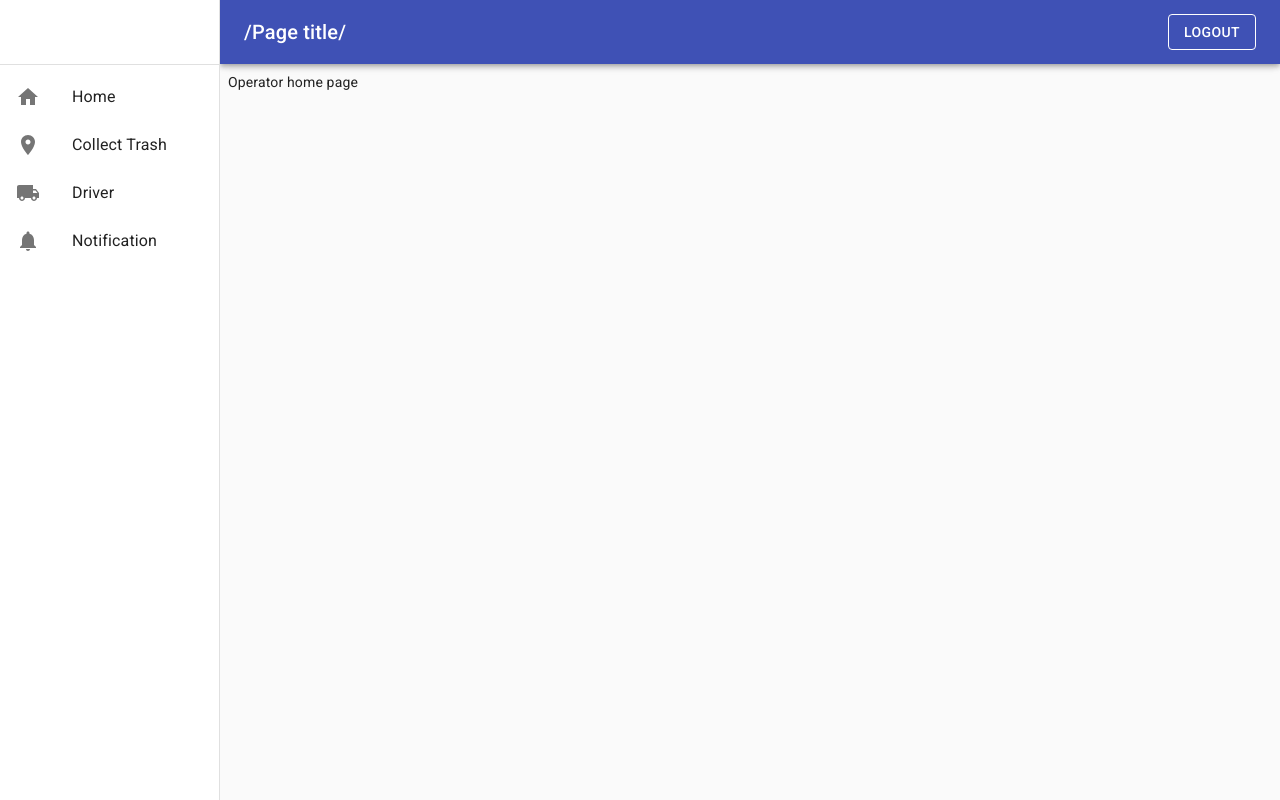
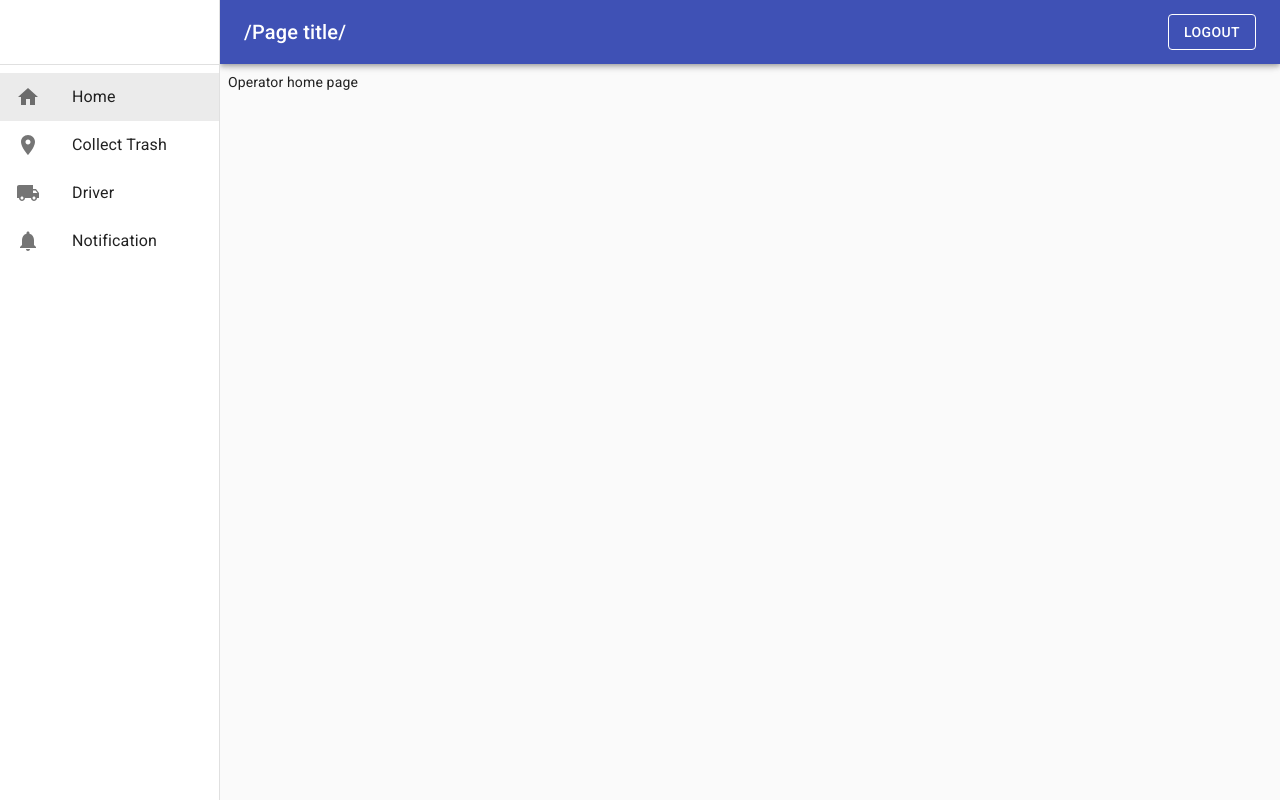
Before and after one commit to nealdam/tscc_web, a React (Create React App) app: page /operator in a window 1280 px wide. Built offline with nearby package versions, Linux system fonts and the light colour scheme; no server answers; sample sign-in values are in the browser's storage.

Commit message:
drawer update

```diff
--- a/src/organisms/drawer/OperatorDrawer.js
+++ b/src/organisms/drawer/OperatorDrawer.js
@@ -1,4 +1,4 @@
-import React from 'react';
+import React, { useState } from 'react';
 import { makeStyles, Drawer, Divider, List, ListItem, ListItemText, ListItemIcon } from '@material-ui/core';
 import { DRAWER_WIDTH } from '../../constants/dimension';
 import HomeIcon from '@material-ui/icons/Home';
@@ -22,6 +22,12 @@ const useStyle = makeStyles((theme) => ({
 
 export default function OperatorDrawer() {
     const classes = useStyle();
+    const [selectedIndex, setSelectedIndex] = useState(0);
+
+    const handleListItemClick = (event, index) => {
+        setSelectedIndex(index);
+    }
+
 
     return (
         <Drawer
@@ -34,20 +40,20 @@ export default function OperatorDrawer() {
         >
             <div className={classes.toolbar} />
             <Divider />
-            <List>
-                <ListItem button component={RouterLink} to="/operator">
+            <List component="nav">
+                <ListItem button selected={selectedIndex === 0} onClick={(event) => handleListItemClick(event, 0)} component={RouterLink} to="/operator">
                     <ListItemIcon><HomeIcon /></ListItemIcon>
                     <ListItemText primary="Home" />
                 </ListItem>
-                <ListItem button component={RouterLink} to="/operator/collect">
+                <ListItem button selected={selectedIndex === 1} onClick={(event) => handleListItemClick(event, 1)} component={RouterLink} to="/operator/collect">
                     <ListItemIcon><LocationOnIcon /></ListItemIcon>
                     <ListItemText primary="Collect Trash" />
                 </ListItem>
-                <ListItem button component={RouterLink} to="/operator/driver">
+                <ListItem button selected={selectedIndex === 2} onClick={(event) => handleListItemClick(event, 2)} component={RouterLink} to="/operator/driver">
                     <ListItemIcon><TrashCarIcon /></ListItemIcon>
                     <ListItemText primary="Driver" />
                 </ListItem>
-                <ListItem button component={RouterLink} to="/operator/notification">
+                <ListItem button selected={selectedIndex === 3} onClick={(event) => handleListItemClick(event, 3)} component={RouterLink} to="/operator/notification">
                     <ListItemIcon><NotificationIcon /></ListItemIcon>
                     <ListItemText primary="Notification" />
                 </ListItem>
--- a/src/organisms/streetRouteTable/StreetRouteTable.js
+++ b/src/organisms/streetRouteTable/StreetRouteTable.js
@@ -64,7 +64,7 @@ function StreetRouteTable(props) {
 
     const handleSelectAllClick = (event) => {
         if (event.target.checked) {
-            const newSelecteds = streetRoutes.map((n) => n.name);
+            const newSelecteds = streetRoutes.map((n) => n.street);
             setSelected(newSelecteds);
             return;
         }
--- a/src/pages/trashCollect/TrashCollect.js
+++ b/src/pages/trashCollect/TrashCollect.js
@@ -12,7 +12,10 @@ function createStreetRoute(street, district, city, numberOfRequest) {
 
 export default function TrashCollect() {
 
-    const [streetRoutes, setStreetRoutes] = useState([createStreetRoute('Thành Công', 'Tân Phú', 'Hồ Chí Minh', 3)]);
+    const [streetRoutes, setStreetRoutes] = useState([
+        createStreetRoute('Thành Công', 'Tân Phú', 'Hồ Chí Minh', 3),
+        createStreetRoute('Trương Vĩnh Ký', 'Tân Phú', 'Hồ Chí Minh', 10)
+    ]);
 
     // useEffect(() => {
     //     console.log("Fetch street route");
```
